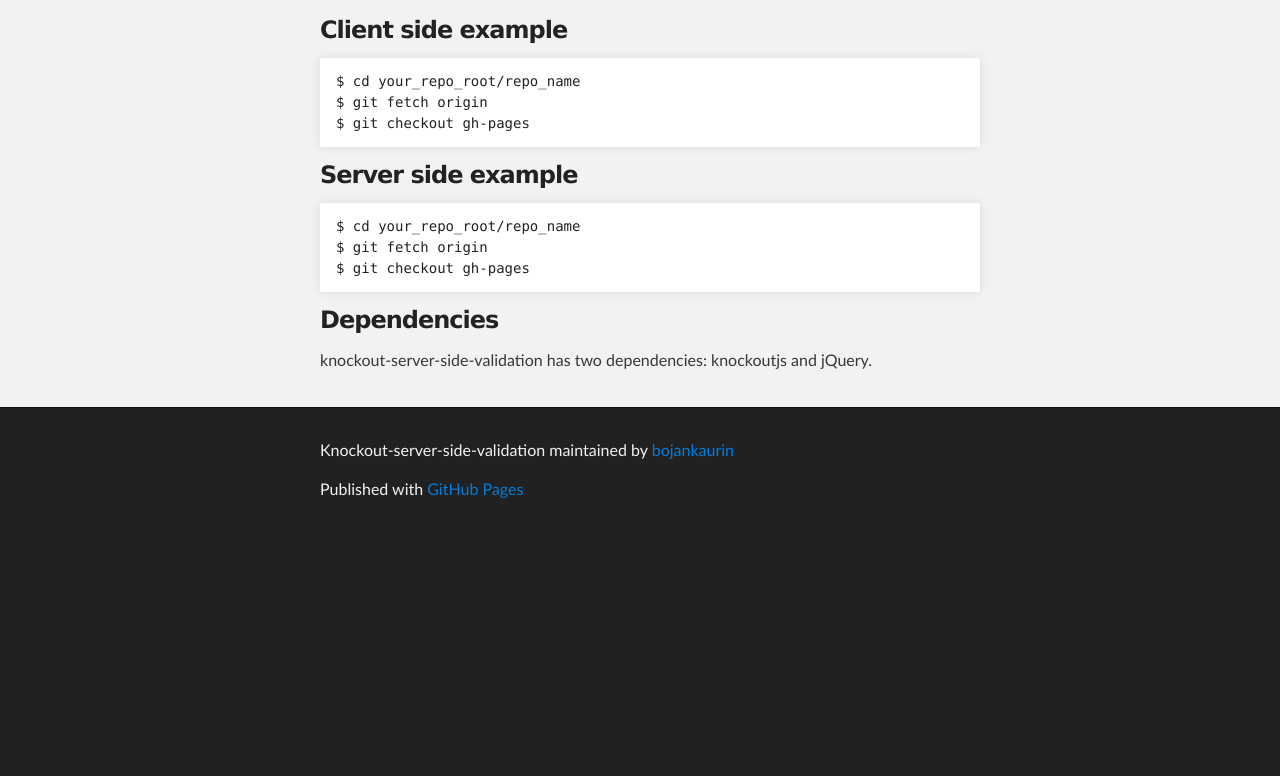
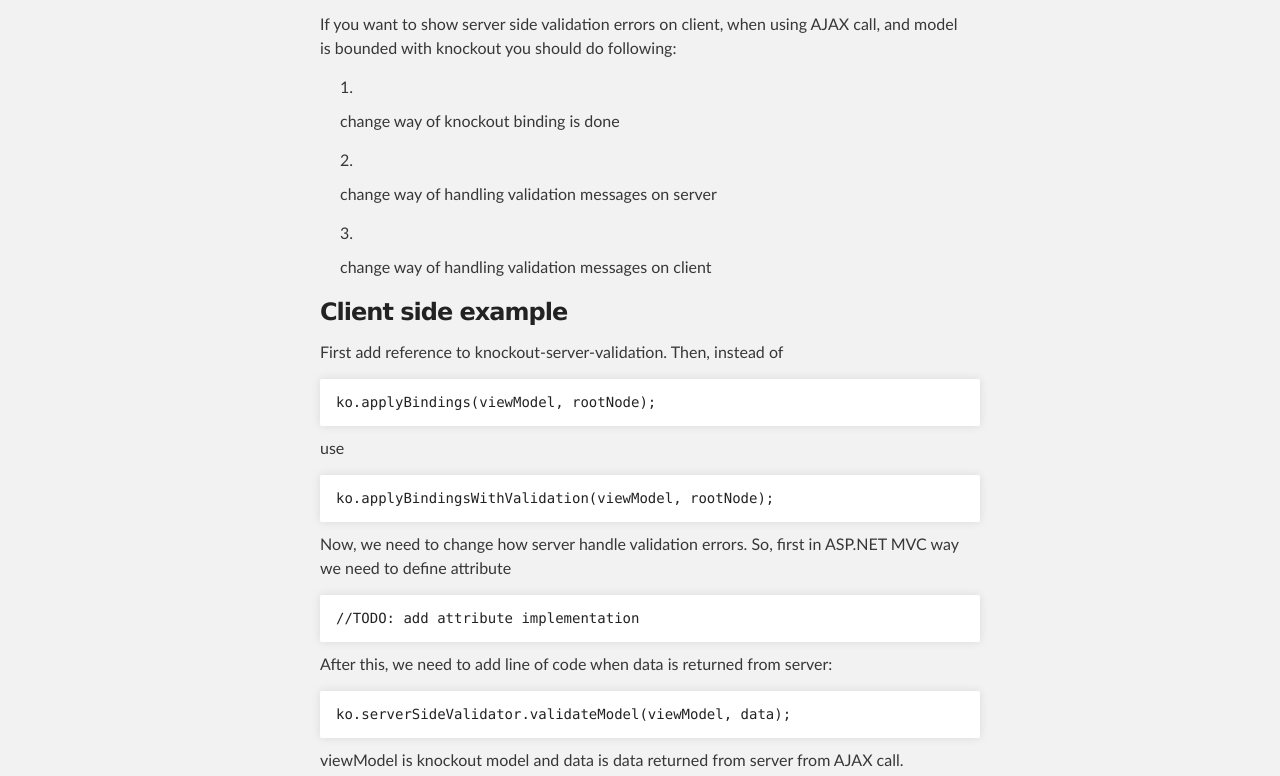
Before and after one commit to bojankaurin/knockout-server-side-validation, a plain HTML site: page index.html in a window 1280 px wide. Shown: the part 528-1304 px from the top of the page. Before the commit the page ends 1064 px from the top, so only its background shows below. Drawn offline with Linux system fonts and the light colour scheme.

```diff
--- a/index.html
+++ b/index.html
@@ -36,21 +36,37 @@
 
 <p>knockout-server-side-validation is simple Javascript library for displaying server side errors in browser where elements are bounded to knockout view model. By default, each message from server is shown next to the element error belongs to. This behavior can be overridden. At this moment, this library enables you very simple integration with ASP.NET MVC server side validation, but if needed, it can be extended to use with some another framework.</p>
 
-<h3>
+<p>If you want to show server side validation errors on client, when using AJAX call, and model is bounded with knockout you should do following:</p>
+
+<ol>
+<li><p>change way of knockout binding is done</p></li>
+<li><p>change way of handling validation messages on server</p></li>
+<li><p>change way of handling validation messages on client</p></li>
+</ol><h3>
 <a name="client-side-example" class="anchor" href="#client-side-example"><span class="octicon octicon-link"></span></a>Client side example</h3>
 
-<pre><code>$ cd your_repo_root/repo_name
-$ git fetch origin
-$ git checkout gh-pages
+<p>First add reference to knockout-server-validation.
+Then, instead of</p>
+
+<pre><code>ko.applyBindings(viewModel, rootNode);
 </code></pre>
 
-<h3>
-<a name="server-side-example" class="anchor" href="#server-side-example"><span class="octicon octicon-link"></span></a>Server side example</h3>
+<p>use</p>
 
-<pre><code>$ cd your_repo_root/repo_name
-$ git fetch origin
-$ git checkout gh-pages
+<pre><code>ko.applyBindingsWithValidation(viewModel, rootNode);
 </code></pre>
+
+<p>Now, we need to change how server handle validation errors. So, first in ASP.NET MVC way we need to define attribute</p>
+
+<pre><code>//TODO: add attribute implementation
+</code></pre>
+
+<p>After this, we need to add line of code when data is returned from server:</p>
+
+<pre><code>ko.serverSideValidator.validateModel(viewModel, data);
+</code></pre>
+
+<p>viewModel is knockout model and data is data returned from server from AJAX call.</p>
 
 <h3>
 <a name="dependencies" class="anchor" href="#dependencies"><span class="octicon octicon-link"></span></a>Dependencies</h3>
```
Also changed, not shown: params.json (+1 -1 lines).
